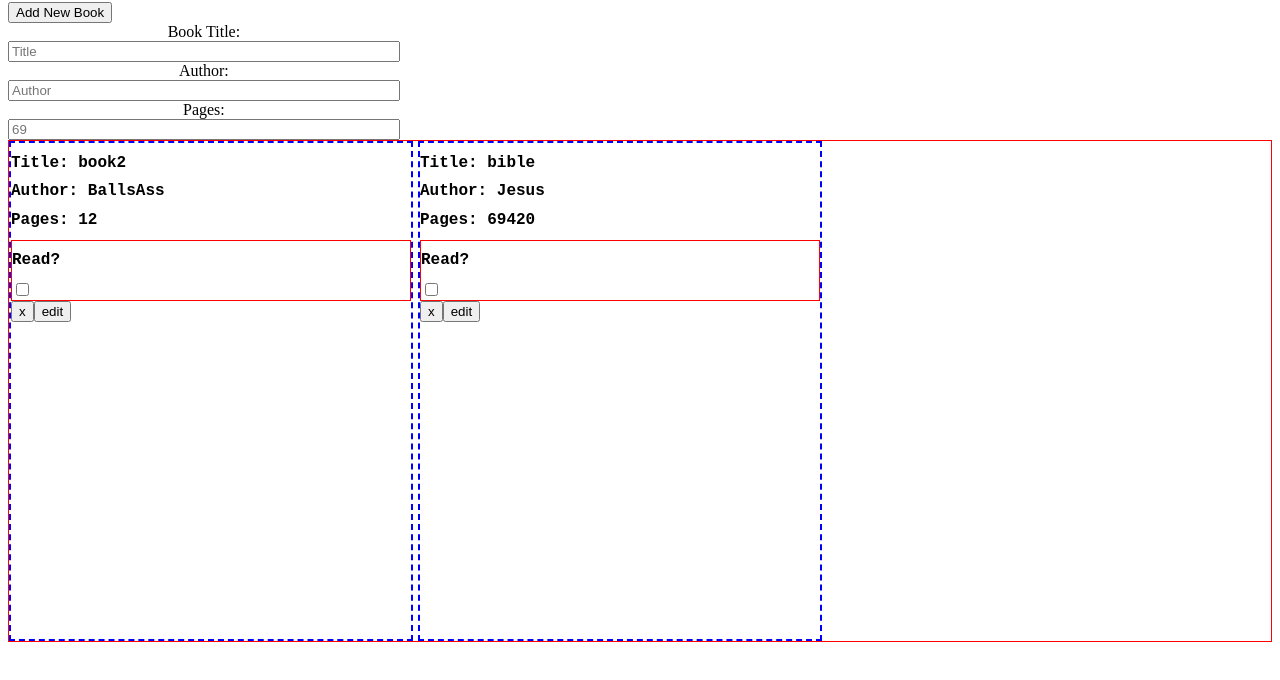
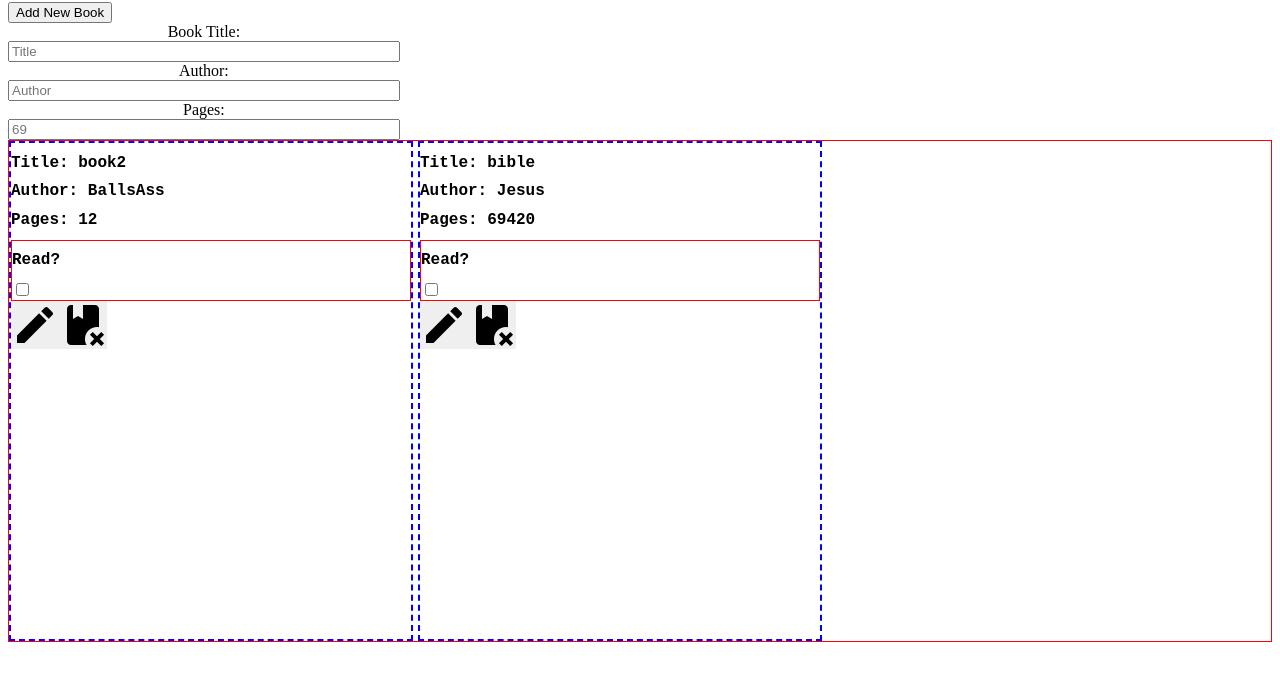
Before and after one commit to shnaboi/Library, a plain HTML site: page index.html in a window 1280 px wide. Shown: the part 78-758 px from the top of the page. Drawn offline with Linux system fonts and the light colour scheme.

Commit message:
Add function to create buttons for edit and remove capability

```diff
--- a/app.js
+++ b/app.js
@@ -60,11 +60,26 @@ function createBookItem(book, index) {
 
     bookItem.appendChild(createReadElement(bookItem, book));
 
-    bookItem.appendChild(createBookElement('button', 'x', 'book-info-button'))
+    // bookItem.appendChild(createBookElement('button', 'x', 'book-info-button'))
 
-    bookItem.appendChild(createBookElement('button', 'edit', 'book-info-button'))
+    // bookItem.appendChild(createBookElement('button', 'edit', 'book-info-button'))
+
+    bookItem.appendChild(createBookButtons());
 
     BookDiv.insertAdjacentElement("afterbegin", bookItem);
+}
+
+// a function to add edit & remove buttons with event listeners
+function createBookButtons(bookItem, book) {
+    const bookButtons = document.createElement('div');
+    bookButtons.setAttribute('class', 'book-buttons')
+    const removeIcon = document.createElement('button');
+    removeIcon.style.backgroundImage = "url('../SVG/book-remove.svg')";
+    const editIcon = document.createElement('button');
+    editIcon.style.backgroundImage = "url('../SVG/pencil.svg')";
+    bookButtons.appendChild(editIcon);
+    bookButtons.appendChild(removeIcon);
+    return bookButtons;
 }
 
 // a function to display books on document
--- a/style.css
+++ b/style.css
@@ -27,3 +27,10 @@
     font-family: 'Courier New', Courier, monospace;
     font-size: 1rem;
 }
+
+.book-buttons button {
+    height: 3rem;
+    width: 3rem;
+    background-color: none;
+    border: none;
+}
```
